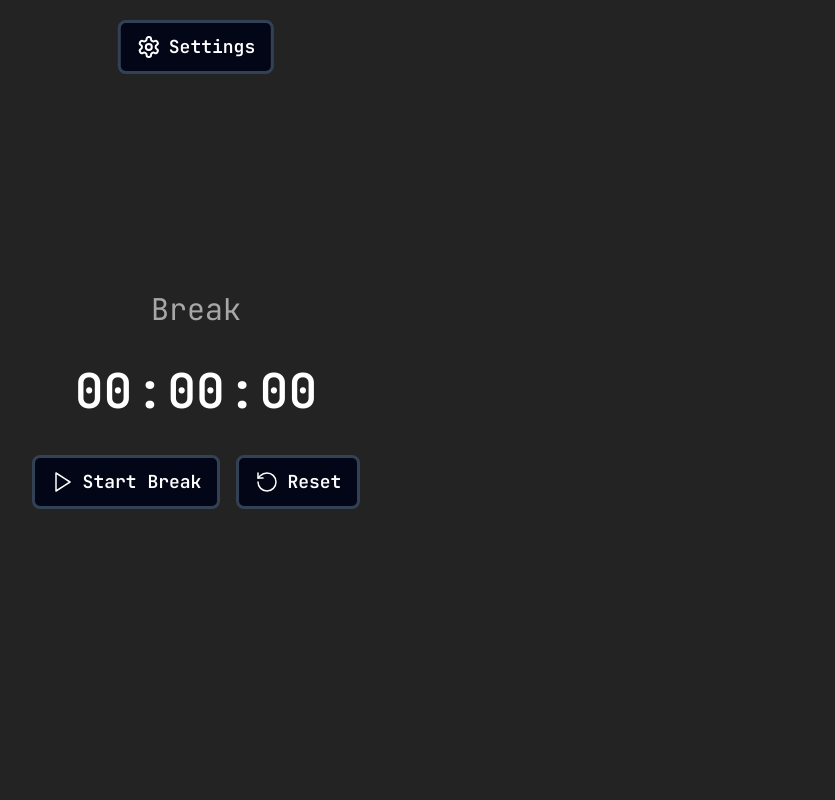
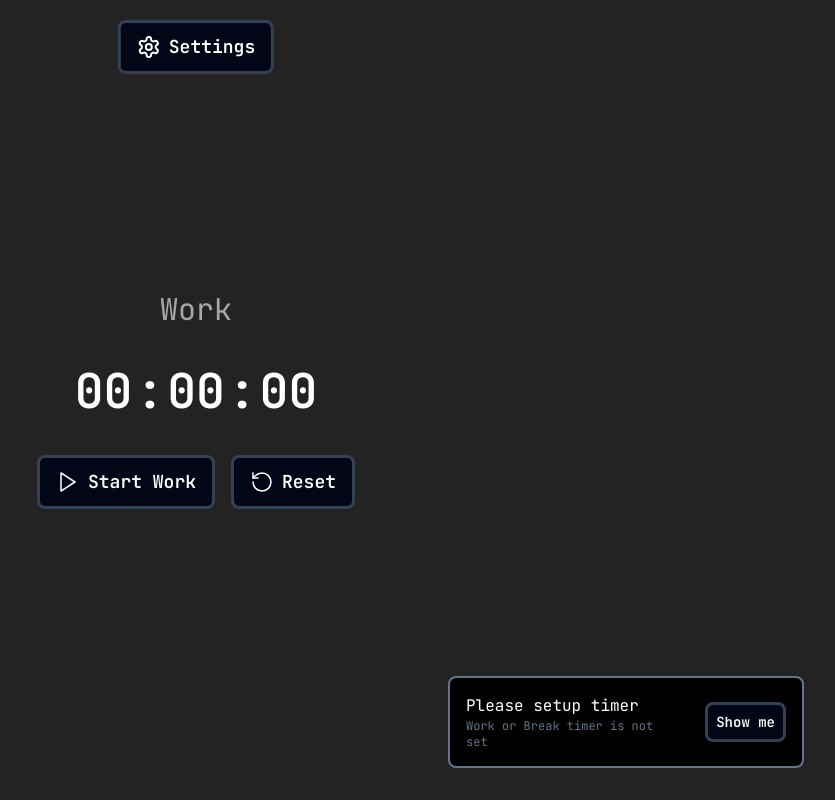
Before and after one commit to fibre-ether/take-a-break, a React (Vite) app: page / in a window 1280 px wide. Both pictures are taken after a click on the button "Start Work". Shown: the whole page, without its empty margins (444-1279 px from the left). Built offline with nearby package versions, Linux system fonts and the light colour scheme.

Commit message:
Add toast

```diff
--- a/src/App.tsx
+++ b/src/App.tsx
@@ -1,16 +1,13 @@
 import { AppContent } from "./components/app-content";
-import AppDrawerContent from "./components/app-drawer-content";
-import { Drawer } from "./components/ui/drawer";
+import { Toaster } from "./components/ui/sonner";
 import Context from "./lib/context";
 
 function App() {
   return (
     <div className="h-screen w-screen relative bg-app-background flex justify-center items-center">
       <Context>
-        <Drawer>
-          <AppContent />
-          <AppDrawerContent />
-        </Drawer>
+        <AppContent />
+        <Toaster className="font-jetbrains-mono" />
       </Context>
     </div>
   );
--- a/src/components/app-content.tsx
+++ b/src/components/app-content.tsx
@@ -1,9 +1,11 @@
 import { Pause, Play, RotateCcw, Settings } from "lucide-react";
 import { Button } from "./ui/button";
-import { DrawerTrigger } from "./ui/drawer";
+import { Drawer, DrawerTrigger } from "./ui/drawer";
 import { useContext, useEffect, useState } from "react";
 import { prettyPrintTime } from "@/lib/utils";
 import { AppContext } from "@/lib/context";
+import { toast } from "sonner";
+import AppDrawerContent from "./app-drawer-content";
 
 enum TimerState {
   runningWork = "running-work",
@@ -17,6 +19,7 @@ enum TimerState {
 export function AppContent() {
   const [timeElapsed, setTimeElapsed] = useState(0);
   const [timerState, setTimerState] = useState(TimerState.finishedBreak);
+  const [drawerOpen, setDrawerOpen] = useState(false);
   const { time } = useContext(AppContext);
 
   useEffect(() => {
@@ -59,15 +62,29 @@ export function AppContent() {
 
   function toggleTimerState() {
     console.log(timerState);
-    // console.log(
-    //   "timerstate==paused:",
-    //   timerState === TimerState.paused,
-    //   "| work time: ",
-    //   time.work * 60,
-    //   "| time elapsed:",
-    //   timeElapsed
-    // );
-    if (timerState === TimerState.runningBreak) {
+    if (time.work <= 0 || time.break <= 0) {
+      toast.custom(() => (
+        <div className="bg-black border-2 p-4 rounded-lg border-slate-500 flex items-center flex-1">
+          <div>
+            <h1 className="text-base text-white">Please setup timer</h1>
+            <p className="text-xs text-muted-foreground">
+              Work or Break timer is not set
+            </p>
+          </div>
+          <Button
+            variant={"stylized"}
+            className="ml-6 text-sm p-2"
+            onClick={() => {
+              {
+                setDrawerOpen(true);
+                toast.dismiss();
+              }
+            }}>
+            Show me
+          </Button>
+        </div>
+      ));
+    } else if (timerState === TimerState.runningBreak) {
       setTimerState(TimerState.pausedBreak);
     } else if (timerState === TimerState.runningWork) {
       setTimerState(TimerState.pausedWork);
@@ -98,8 +115,25 @@ export function AppContent() {
     }
   }
 
+  function resetTimer() {
+    setTimeElapsed(0);
+    if (timerState === TimerState.runningBreak) {
+      setTimerState(TimerState.pausedBreak);
+    } else if (timerState === TimerState.runningWork) {
+      setTimerState(TimerState.pausedWork);
+    }
+  }
+
+  function retrieveCurrentTime() {
+    const result =
+      retrieveToggleButtonText()?.split(" ")[1] === "Work"
+        ? time.work * 60 - timeElapsed
+        : time.break * 60 - timeElapsed;
+    return result;
+  }
+
   return (
-    <>
+    <Drawer open={drawerOpen} onOpenChange={setDrawerOpen}>
       <DrawerTrigger asChild>
         <Button
           variant={"stylized"}
@@ -114,7 +148,7 @@ export function AppContent() {
           {retrieveToggleButtonText()?.split(" ")[1]}
         </h1>
         <h1 className="text-white font-semibold text-5xl min-w-64 text-center">
-          {prettyPrintTime(timeElapsed)}
+          {prettyPrintTime(retrieveCurrentTime())}
         </h1>
         <div className="flex space-x-4">
           <Button
@@ -132,12 +166,13 @@ export function AppContent() {
           <Button
             variant={"stylized"}
             size={"stylized"}
-            onClick={() => setTimeElapsed(0)}>
+            onClick={() => resetTimer()}>
             <RotateCcw strokeWidth={1.5} />
             <p>Reset</p>
           </Button>
         </div>
       </div>
-    </>
+      <AppDrawerContent drawerOpen={drawerOpen} />
+    </Drawer>
   );
 }
--- a/src/components/app-drawer-content.tsx
+++ b/src/components/app-drawer-content.tsx
@@ -6,14 +6,26 @@ import {
   DrawerHeader,
   DrawerTitle,
 } from "./ui/drawer";
-import { Dispatch, SetStateAction, useContext, useState } from "react";
+import {
+  Dispatch,
+  SetStateAction,
+  useContext,
+  useEffect,
+  useState,
+} from "react";
 import { Button } from "./ui/button";
 import { AppContext } from "@/lib/context";
 
-function AppDrawerContent() {
+function AppDrawerContent({ drawerOpen }: { drawerOpen: boolean }) {
   const { time, setTime } = useContext(AppContext);
   const [workCount, setWorkCount] = useState(time.work);
   const [breakCount, setBreakCount] = useState(time.break);
+
+  useEffect(() => {
+    setWorkCount(time.work);
+    setBreakCount(time.break);
+    /* This dependency overwrites any unsaved values that were written when drawer was last closed */
+  }, [drawerOpen]);
 
   return (
     <DrawerContent className="mb-4 bg-app-background border-slate-700">
@@ -61,7 +73,7 @@ function Counter({
   subtitle: string;
 }) {
   return (
-    <div className="h-40 min-w-40 flex flex-col text-white items-center">
+    <div className="mt-10 mb-14 min-w-40 flex flex-col text-white items-center">
       <div className="w-full flex justify-between items-center">
         <Button
           size="icon"
--- a/src/styles.css
+++ b/src/styles.css
@@ -6,6 +6,16 @@ html {
   font-family: "JetBrains Mono", monospace;
   font-optical-sizing: auto;
   font-style: normal;
+}
+
+.font-jetbrains-mono {
+  font-family: "JetBrains Mono", monospace !important;
+  font-optical-sizing: auto;
+  font-style: normal;
+}
+
+.sonner-custom-button button {
+  background: black !important;
 }
 
 @layer base {
```
Also changed, not shown: src/components/ui/sonner.tsx (+7 -7 lines).
